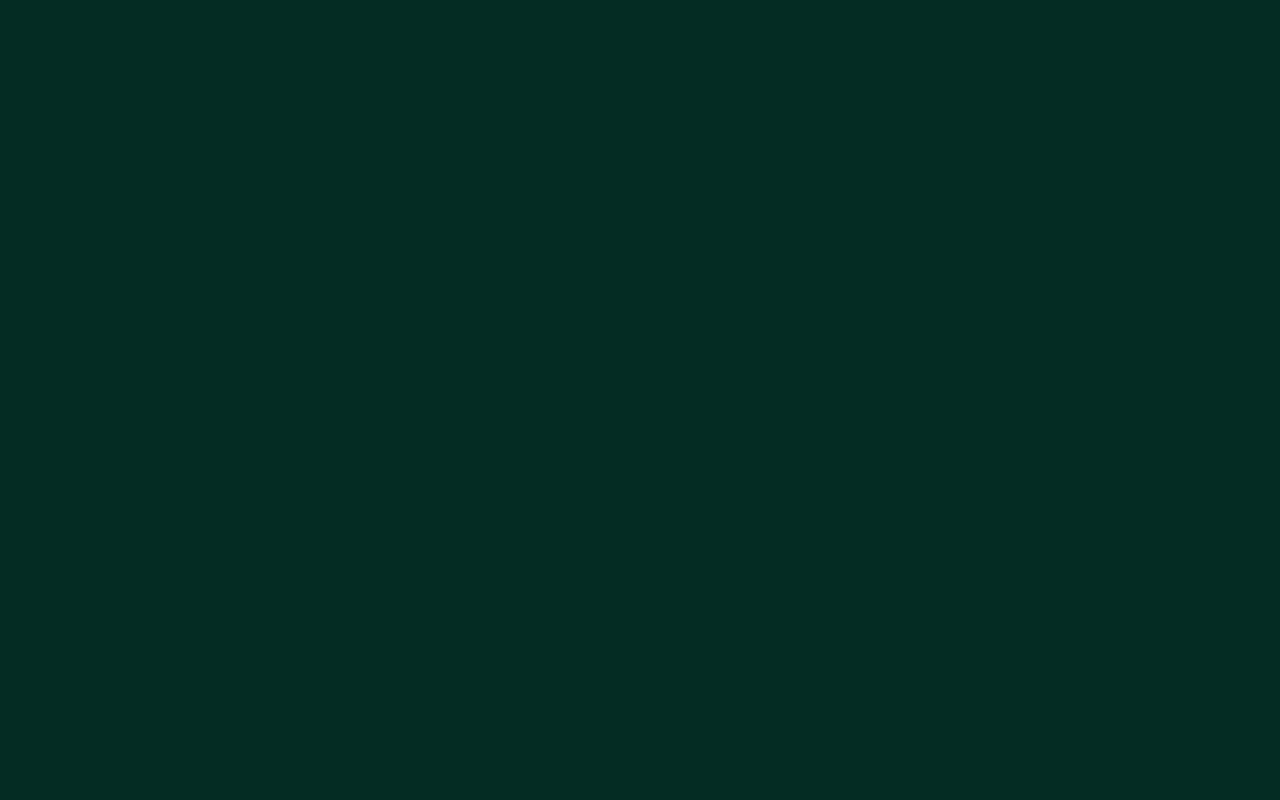
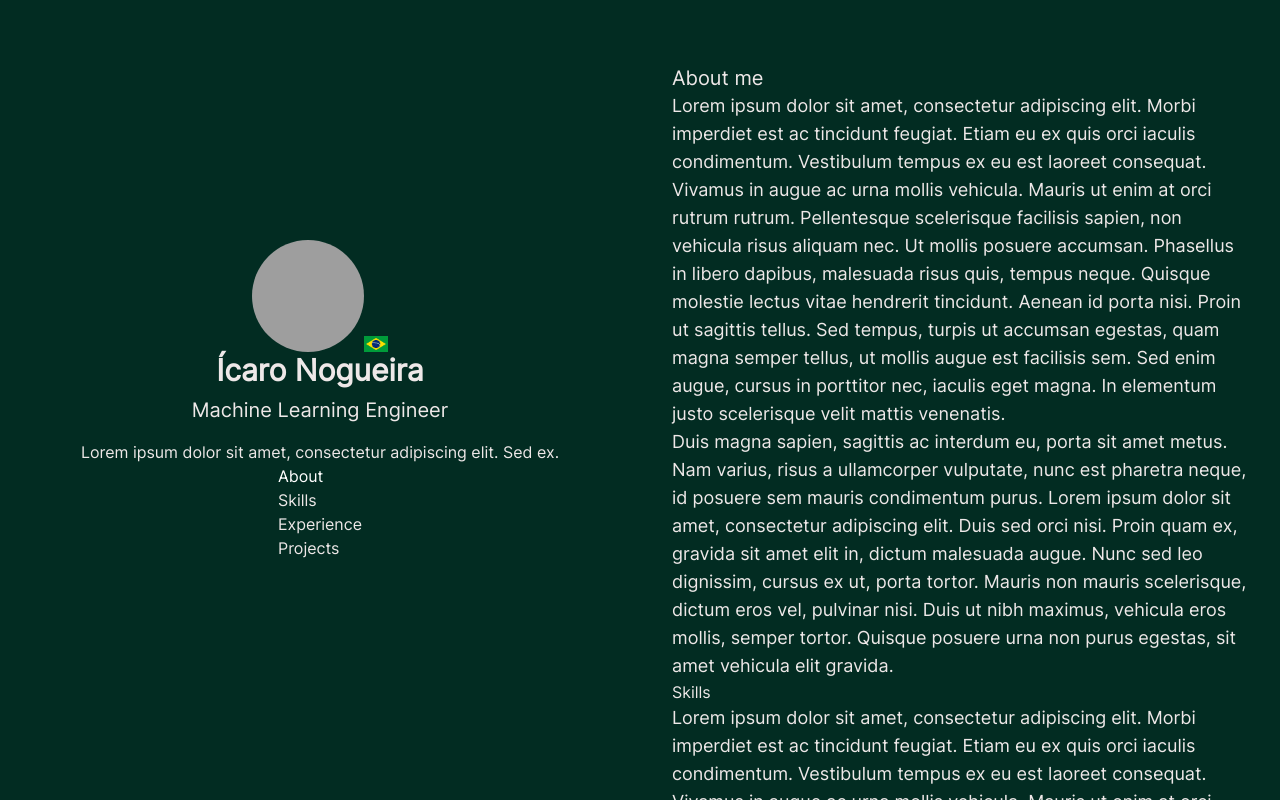
Before and after one commit to icaronogueira/site-portfolio, an Angular app: page / in a window 1280 px wide. Built offline with nearby package versions, Linux system fonts and the light colour scheme; grey boxes are pictures that could not be loaded.

Commit message:
titles, navigations, main components development

```diff
--- a/src/app/about/about.component.html
+++ b/src/app/about/about.component.html
@@ -1 +1,28 @@
-<p>about works!</p>
+<h2 class="text-xl">About me</h2>
+<p class="text-lg justify-between">
+    Lorem ipsum dolor sit amet, consectetur adipiscing elit.
+    Morbi imperdiet est ac tincidunt feugiat. Etiam eu ex
+    quis orci iaculis condimentum. Vestibulum tempus ex eu
+    est laoreet consequat. Vivamus in augue ac urna mollis
+    vehicula. Mauris ut enim at orci rutrum rutrum.
+    Pellentesque scelerisque facilisis sapien, non
+    vehicula risus aliquam nec. Ut mollis posuere
+    accumsan. Phasellus in libero dapibus, malesuada
+    risus quis, tempus neque. Quisque molestie lectus
+    vitae hendrerit tincidunt. Aenean id porta nisi.
+    Proin ut sagittis tellus. Sed tempus, turpis ut
+    accumsan egestas, quam magna semper tellus, ut mollis
+    augue est facilisis sem. Sed enim augue, cursus in
+    porttitor nec, iaculis eget magna. In elementum justo
+    scelerisque velit mattis venenatis.</p>
+    <p class="text-lg">
+    Duis magna sapien, sagittis ac interdum eu, porta sit
+    amet metus. Nam varius, risus a ullamcorper vulputate,
+    nunc est pharetra neque, id posuere sem mauris condimentum
+    purus. Lorem ipsum dolor sit amet, consectetur adipiscing
+    elit. Duis sed orci nisi. Proin quam ex, gravida sit amet
+    elit in, dictum malesuada augue. Nunc sed leo dignissim,
+    cursus ex ut, porta tortor. Mauris non mauris scelerisque,
+    dictum eros vel, pulvinar nisi. Duis ut nibh maximus,
+    vehicula eros mollis, semper tortor. Quisque posuere
+    urna non purus egestas, sit amet vehicula elit gravida.</p>
--- a/src/app/app.component.html
+++ b/src/app/app.component.html
@@ -1,4 +1,42 @@
 <div class="flex h-screen bg-emerald-950">
 
+    <!--Lado esquerdo-->
+    <div class="w-1/2 flex flex-col items-center justify-center p-8">
+        <!--avatar e bandeira-->
+        <div class="flex place-items-end">
+            <img class="rounded-full w-28 h-28" src="../assets/avatar.png" alt="avatar">
+            <img class="w-6 h-4 " src="../assets/brasil.png" alt="bandeira">
+        </div>
+
+        <!--Nome, cargo e descrição-->
+        <h1 class="text-3xl font-bold mb-2">Ícaro Nogueira</h1>
+        <h3 class="text-xl mb-4">Machine Learning Engineer</h3>
+        <p>Lorem ipsum dolor sit amet, consectetur adipiscing elit. Sed ex.</p>
+
+        <!--Navegação-->
+
+        <app-navigation (navigate)="scrollToSection($event)"></app-navigation>
+
+        <!--Ícones redes sociais-->
+        <div></div>
+
+    </div>
+
+
+    <!--Lado direito-->
+    <div class="w-1/2 overflow-y-auto px-8 py-16">
+        <section id="About">
+            <app-about></app-about>
+        </section>
+        <section id="Skills">
+            <app-skills></app-skills>
+        </section>
+        <section id="Experience">
+            <app-experience></app-experience>
+        </section>
+        <section id="Projects">
+            <app-projects></app-projects>
+        </section>
+    </div>
 
 </div>
--- a/src/app/app.component.ts
+++ b/src/app/app.component.ts
@@ -1,3 +1,4 @@
+import { Location } from '@angular/common';
 import { Component } from '@angular/core';
 
 @Component({
@@ -6,5 +7,17 @@ import { Component } from '@angular/core';
   styleUrl: './app.component.css'
 })
 export class AppComponent {
-  title = 'portfolio';
+  currentSection: string='About';
+
+  constructor(private location: Location) {}
+
+  scrollToSection(section:string):void {
+    this.currentSection=section;
+    const element = document.getElementById(section);
+    if (element) {
+      element.scrollIntoView({behavior: 'smooth'});
+    }
+    this.location.replaceState('', '', `#${section}`);
+  }
+
 }
--- a/src/app/experience/experience.component.html
+++ b/src/app/experience/experience.component.html
@@ -1 +1,28 @@
-<p>experience works!</p>
+<h2>Experience</h2>
+<p class="text-lg justify-between">
+    Lorem ipsum dolor sit amet, consectetur adipiscing elit.
+    Morbi imperdiet est ac tincidunt feugiat. Etiam eu ex
+    quis orci iaculis condimentum. Vestibulum tempus ex eu
+    est laoreet consequat. Vivamus in augue ac urna mollis
+    vehicula. Mauris ut enim at orci rutrum rutrum.
+    Pellentesque scelerisque facilisis sapien, non
+    vehicula risus aliquam nec. Ut mollis posuere
+    accumsan. Phasellus in libero dapibus, malesuada
+    risus quis, tempus neque. Quisque molestie lectus
+    vitae hendrerit tincidunt. Aenean id porta nisi.
+    Proin ut sagittis tellus. Sed tempus, turpis ut
+    accumsan egestas, quam magna semper tellus, ut mollis
+    augue est facilisis sem. Sed enim augue, cursus in
+    porttitor nec, iaculis eget magna. In elementum justo
+    scelerisque velit mattis venenatis.</p>
+    <p class="text-lg">
+    Duis magna sapien, sagittis ac interdum eu, porta sit
+    amet metus. Nam varius, risus a ullamcorper vulputate,
+    nunc est pharetra neque, id posuere sem mauris condimentum
+    purus. Lorem ipsum dolor sit amet, consectetur adipiscing
+    elit. Duis sed orci nisi. Proin quam ex, gravida sit amet
+    elit in, dictum malesuada augue. Nunc sed leo dignissim,
+    cursus ex ut, porta tortor. Mauris non mauris scelerisque,
+    dictum eros vel, pulvinar nisi. Duis ut nibh maximus,
+    vehicula eros mollis, semper tortor. Quisque posuere
+    urna non purus egestas, sit amet vehicula elit gravida.</p>
--- a/src/app/navigation/navigation.component.html
+++ b/src/app/navigation/navigation.component.html
@@ -1 +1,7 @@
-<p>navigation works!</p>
+<ul class="flex flex-col">
+    <li *ngFor="let section of sections"
+        [ngClass]="{'text-white' : currentSection === section}"
+        (click)="onNavigate(section)">
+        {{section}}
+    </li>
+</ul>
--- a/src/app/navigation/navigation.component.ts
+++ b/src/app/navigation/navigation.component.ts
@@ -1,4 +1,4 @@
-import { Component } from '@angular/core';
+import { Component, EventEmitter, Output } from '@angular/core';
 
 @Component({
   selector: 'app-navigation',
@@ -7,4 +7,14 @@ import { Component } from '@angular/core';
 })
 export class NavigationComponent {
 
+  currentSection: string='About';
+
+  @Output() navigate = new EventEmitter<string>();
+
+  sections=['About', 'Skills', 'Experience', 'Projects'];
+
+  onNavigate(section: string):void {
+    this.navigate.emit(section);
+  }
+
 }
--- a/src/app/portfolio/portfolio.component.html
+++ b/src/app/portfolio/portfolio.component.html
@@ -1 +1,28 @@
 <p>portfolio works!</p>
+<p class="text-lg justify-between">
+    Lorem ipsum dolor sit amet, consectetur adipiscing elit.
+    Morbi imperdiet est ac tincidunt feugiat. Etiam eu ex
+    quis orci iaculis condimentum. Vestibulum tempus ex eu
+    est laoreet consequat. Vivamus in augue ac urna mollis
+    vehicula. Mauris ut enim at orci rutrum rutrum.
+    Pellentesque scelerisque facilisis sapien, non
+    vehicula risus aliquam nec. Ut mollis posuere
+    accumsan. Phasellus in libero dapibus, malesuada
+    risus quis, tempus neque. Quisque molestie lectus
+    vitae hendrerit tincidunt. Aenean id porta nisi.
+    Proin ut sagittis tellus. Sed tempus, turpis ut
+    accumsan egestas, quam magna semper tellus, ut mollis
+    augue est facilisis sem. Sed enim augue, cursus in
+    porttitor nec, iaculis eget magna. In elementum justo
+    scelerisque velit mattis venenatis.</p>
+    <p class="text-lg">
+    Duis magna sapien, sagittis ac interdum eu, porta sit
+    amet metus. Nam varius, risus a ullamcorper vulputate,
+    nunc est pharetra neque, id posuere sem mauris condimentum
+    purus. Lorem ipsum dolor sit amet, consectetur adipiscing
+    elit. Duis sed orci nisi. Proin quam ex, gravida sit amet
+    elit in, dictum malesuada augue. Nunc sed leo dignissim,
+    cursus ex ut, porta tortor. Mauris non mauris scelerisque,
+    dictum eros vel, pulvinar nisi. Duis ut nibh maximus,
+    vehicula eros mollis, semper tortor. Quisque posuere
+    urna non purus egestas, sit amet vehicula elit gravida.</p>
--- a/src/app/projects/projects.component.html
+++ b/src/app/projects/projects.component.html
@@ -1 +1,28 @@
 <p>projects works!</p>
+<p class="text-lg justify-between">
+    Lorem ipsum dolor sit amet, consectetur adipiscing elit.
+    Morbi imperdiet est ac tincidunt feugiat. Etiam eu ex
+    quis orci iaculis condimentum. Vestibulum tempus ex eu
+    est laoreet consequat. Vivamus in augue ac urna mollis
+    vehicula. Mauris ut enim at orci rutrum rutrum.
+    Pellentesque scelerisque facilisis sapien, non
+    vehicula risus aliquam nec. Ut mollis posuere
+    accumsan. Phasellus in libero dapibus, malesuada
+    risus quis, tempus neque. Quisque molestie lectus
+    vitae hendrerit tincidunt. Aenean id porta nisi.
+    Proin ut sagittis tellus. Sed tempus, turpis ut
+    accumsan egestas, quam magna semper tellus, ut mollis
+    augue est facilisis sem. Sed enim augue, cursus in
+    porttitor nec, iaculis eget magna. In elementum justo
+    scelerisque velit mattis venenatis.</p>
+    <p class="text-lg">
+    Duis magna sapien, sagittis ac interdum eu, porta sit
+    amet metus. Nam varius, risus a ullamcorper vulputate,
+    nunc est pharetra neque, id posuere sem mauris condimentum
+    purus. Lorem ipsum dolor sit amet, consectetur adipiscing
+    elit. Duis sed orci nisi. Proin quam ex, gravida sit amet
+    elit in, dictum malesuada augue. Nunc sed leo dignissim,
+    cursus ex ut, porta tortor. Mauris non mauris scelerisque,
+    dictum eros vel, pulvinar nisi. Duis ut nibh maximus,
+    vehicula eros mollis, semper tortor. Quisque posuere
+    urna non purus egestas, sit amet vehicula elit gravida.</p>
--- a/src/app/skills/skills.component.html
+++ b/src/app/skills/skills.component.html
@@ -1 +1,28 @@
-<p>skills works!</p>
+<h2>Skills</h2>
+<p class="text-lg justify-between">
+    Lorem ipsum dolor sit amet, consectetur adipiscing elit.
+    Morbi imperdiet est ac tincidunt feugiat. Etiam eu ex
+    quis orci iaculis condimentum. Vestibulum tempus ex eu
+    est laoreet consequat. Vivamus in augue ac urna mollis
+    vehicula. Mauris ut enim at orci rutrum rutrum.
+    Pellentesque scelerisque facilisis sapien, non
+    vehicula risus aliquam nec. Ut mollis posuere
+    accumsan. Phasellus in libero dapibus, malesuada
+    risus quis, tempus neque. Quisque molestie lectus
+    vitae hendrerit tincidunt. Aenean id porta nisi.
+    Proin ut sagittis tellus. Sed tempus, turpis ut
+    accumsan egestas, quam magna semper tellus, ut mollis
+    augue est facilisis sem. Sed enim augue, cursus in
+    porttitor nec, iaculis eget magna. In elementum justo
+    scelerisque velit mattis venenatis.</p>
+    <p class="text-lg">
+    Duis magna sapien, sagittis ac interdum eu, porta sit
+    amet metus. Nam varius, risus a ullamcorper vulputate,
+    nunc est pharetra neque, id posuere sem mauris condimentum
+    purus. Lorem ipsum dolor sit amet, consectetur adipiscing
+    elit. Duis sed orci nisi. Proin quam ex, gravida sit amet
+    elit in, dictum malesuada augue. Nunc sed leo dignissim,
+    cursus ex ut, porta tortor. Mauris non mauris scelerisque,
+    dictum eros vel, pulvinar nisi. Duis ut nibh maximus,
+    vehicula eros mollis, semper tortor. Quisque posuere
+    urna non purus egestas, sit amet vehicula elit gravida.</p>
--- a/src/styles.css
+++ b/src/styles.css
@@ -8,3 +8,8 @@
     font-weight: normal;
     font-style: normal;
 }
+
+*{
+    font-family: 'inter';
+    color: rgb(238, 232, 232);
+}
```
Also changed, not shown: src/assets/brasil.png (added), 1 other file (tests, documents, lock files or other folders).
